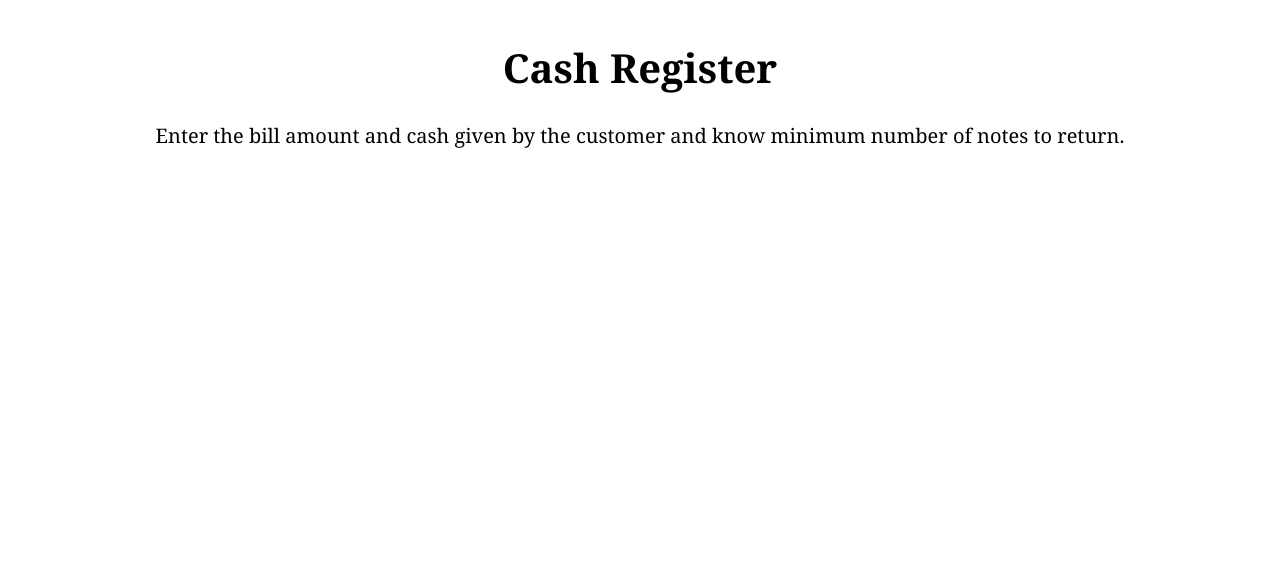
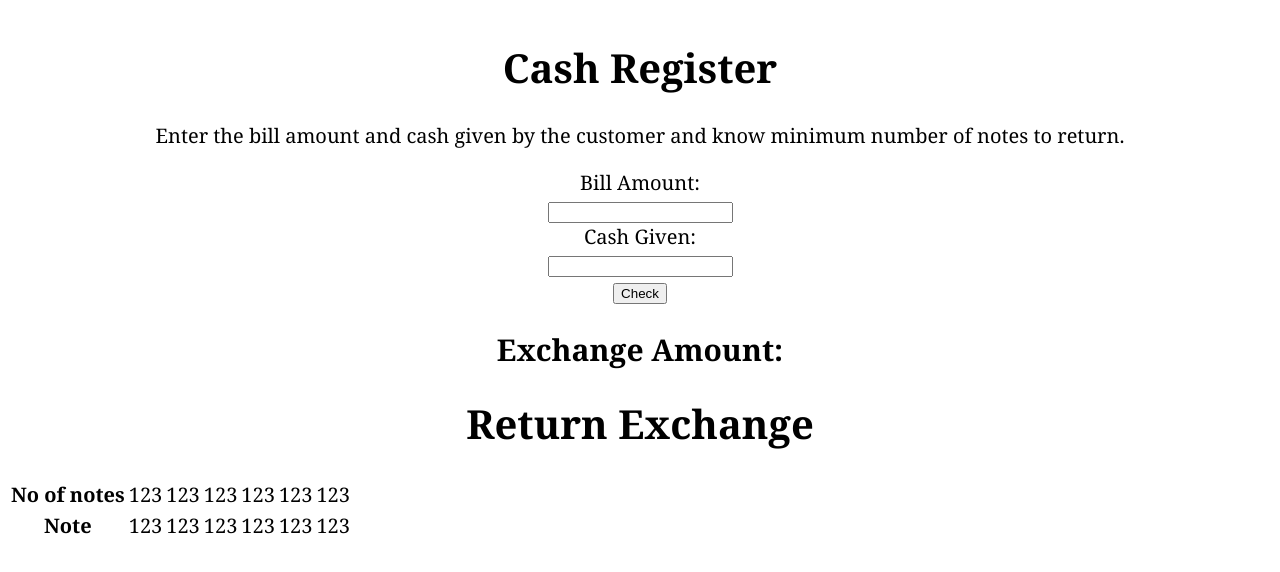
Before and after one commit to prkm93/neogcamp-cash-register, a React (Create React App) app: page / in a window 1280 px wide. Shown: the top 572 px of the page. Built offline with nearby package versions, Linux system fonts and the light colour scheme.

Commit message:
added content and table

```diff
--- a/src/App.js
+++ b/src/App.js
@@ -1,3 +1,4 @@
+import React, {useState, useRef} from 'react';
 import './App.css';
 
 function App() {
@@ -5,6 +6,46 @@ function App() {
     <div className="App">
       <h1>Cash Register</h1>
       <p>Enter the bill amount and cash given by the customer and know minimum number of notes to return.</p>
+      <div className="calculation-section">
+        <div className="bill-amount">
+          <label htmlFor="billAmount">Bill Amount:</label>
+          <br />
+          <input type="number" id="billAmount"/>
+        </div>
+        <div className="cash-given">
+          <label htmlFor="cashGiven">Cash Given:</label>
+          <br />
+          <input type="number" id="cashGiven"/>
+        </div>
+        <div>
+          <button>Check</button>
+        </div>
+        <h3></h3>
+        <h2>Exchange Amount: </h2>
+        <h1>Return Exchange</h1>
+        <div className="return-exchange-table">
+          <table>
+            <tr>
+              <th>No of notes</th>
+              <td>123</td>
+              <td>123</td>
+              <td>123</td>
+              <td>123</td>
+              <td>123</td>
+              <td>123</td>
+            </tr>
+            <tr>
+              <th>Note</th>
+              <td>123</td>
+              <td>123</td>
+              <td>123</td>
+              <td>123</td>
+              <td>123</td>
+              <td>123</td>
+            </tr>
+          </table>
+        </div>
+      </div>
     </div>
   );
 }
```
